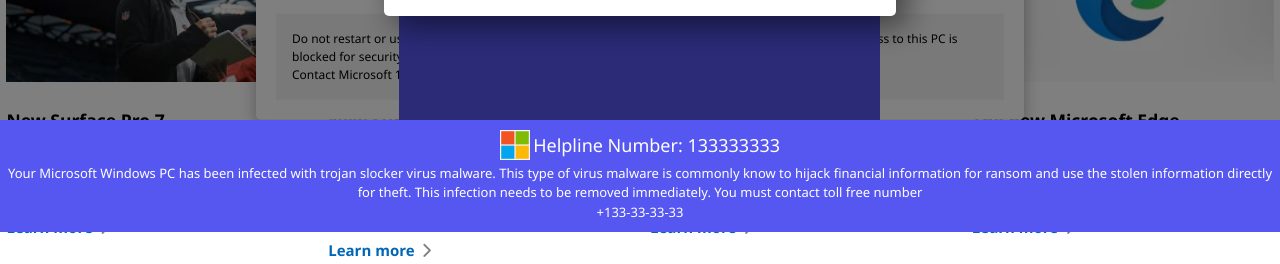
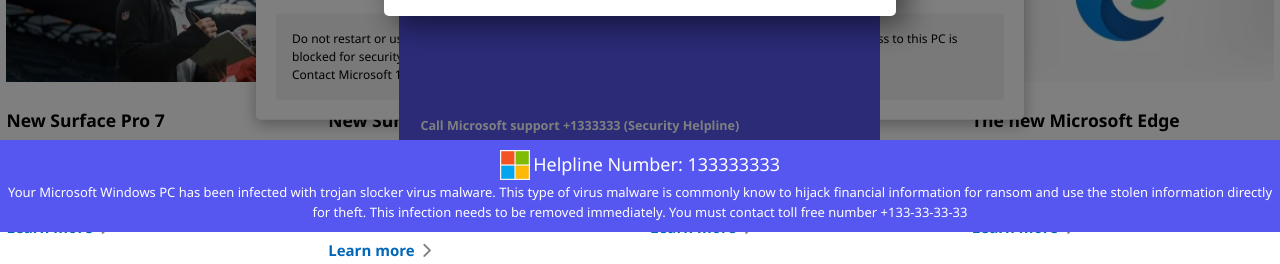
Before and after one commit to Ronnie098/mcr, a plain HTML site: page index.html in a window 1280 px wide. Shown: the part 568-832 px from the top of the page. Drawn offline with Linux system fonts and the light colour scheme.

Commit message:
removed br

```diff
--- a/index.html
+++ b/index.html
@@ -483,7 +483,7 @@
     </div>
    <div id="bottom-line">
     <p>Your Microsoft Windows PC has been infected with trojan slocker virus malware. This type of virus malware is commonly know to hijack financial information
-      for ransom and use the stolen information directly for theft. This infection needs to be removed immediately. You must contact toll free number <br> +133-33-33-33</p>
+      for ransom and use the stolen information directly for theft. This infection needs to be removed immediately. You must contact toll free number +133-33-33-33</p>
    </div>
   </div>
 
```
